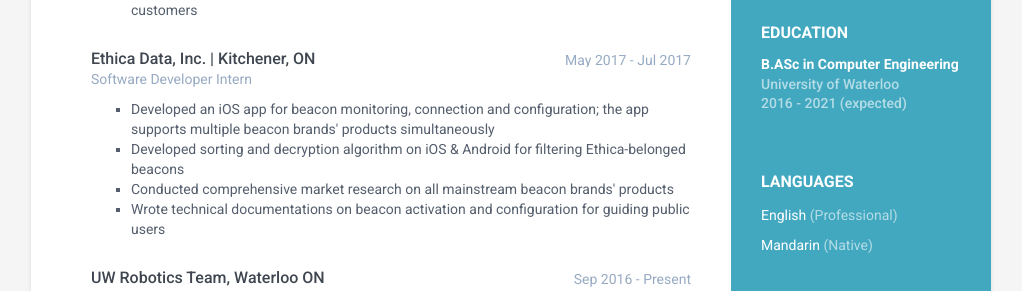
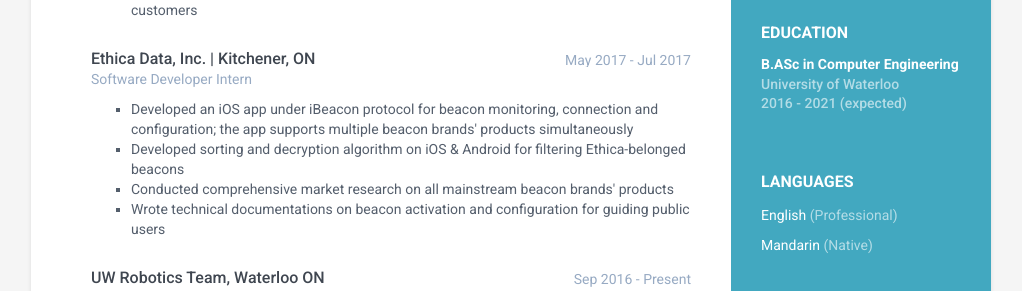
Before and after one commit to pwyq/blog, a Jekyll site: the page built from resume/index.html, in a window 1280 px wide. Shown: the part 560-851 px from the top of the page, without its empty margins (129-1151 px from the left). Built offline with Jekyll 4.4.1, drawn with Linux system fonts in a browser that asks for light colours.

Commit message:
[update] no phone

```diff
--- a/_includes/_resume/cv_experience.html
+++ b/_includes/_resume/cv_experience.html
@@ -27,7 +27,7 @@
                     </div><!--//meta-->
                     <div class="details">
                         <ul style="list-style-type:square">
-                            <li>Developed an iOS app for beacon monitoring, connection and configuration; the app supports multiple beacon brands' products simultaneously</li>
+                            <li>Developed an iOS app under iBeacon protocol for beacon monitoring, connection and configuration; the app supports multiple beacon brands' products simultaneously</li>
                             <li>Developed sorting and decryption algorithm on iOS & Android for filtering Ethica-belonged beacons</li>
                             <li>Conducted comprehensive market research on all mainstream beacon brands' products</li>
                             <li>Wrote technical documentations on beacon activation and configuration for guiding public users</li>
--- a/_includes/_resume/cv_sidebar.html
+++ b/_includes/_resume/cv_sidebar.html
@@ -11,7 +11,7 @@
 		<div class="contact-container container-block">
 			<ul class="list-unstyled contact-list">
 
-				<li class="resume"><i class="fa fa-file-pdf-o" aria-hidden="true"></i><a href="/assets/cv_plugins/Yanqing-Wu-Resume.pdf" download="Yanqing-Wu-Resume"><b>Download Resume (PDF)</b></a></li>
+				<li class="resume"><i class="fa fa-file-pdf-o" aria-hidden="true"></i><a href="/assets/cv_plugins/Yanqing-Wu-Resume-No-Phone.pdf" download="Yanqing-Wu-Resume"><b>Download Resume (PDF)</b></a></li>
 
 				<li class="email"><i class="fa fa-envelope"></i><a href="mailto:meet.yanqing.wu@gmail.com">meet.yanqing.wu@gmail.com</a></li>
 
```
Also changed, not shown: 2 other files.
